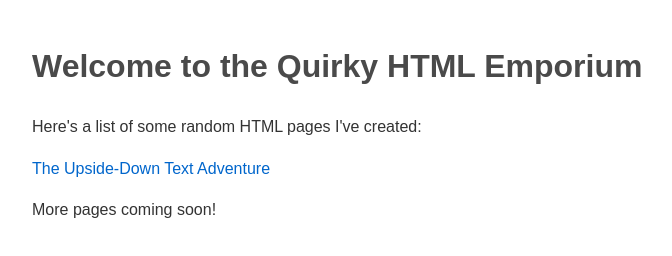
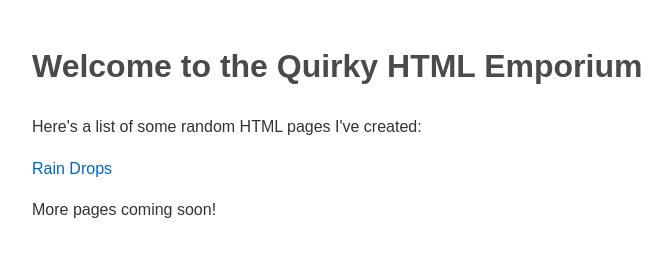
Before and after one commit to haimant/Random-Things, a plain HTML site: page index.html in a window 1280 px wide. Shown: the whole page, without its empty margins (208-880 px from the left). Drawn offline with Linux system fonts and the light colour scheme.

Commit message:
Update index.html

```diff
--- a/index.html
+++ b/index.html
@@ -36,7 +36,7 @@
     <h1>Welcome to the Quirky HTML Emporium</h1>
     <p>Here's a list of some random HTML pages I've created:</p>
     <ul>
-        <li><a href="#">The Upside-Down Text Adventure</a></li>
+        <li><a href="raindrop.html">Rain Drops</a></li>
     </ul>
     <p>More pages coming soon!</p>
 </body>
```
